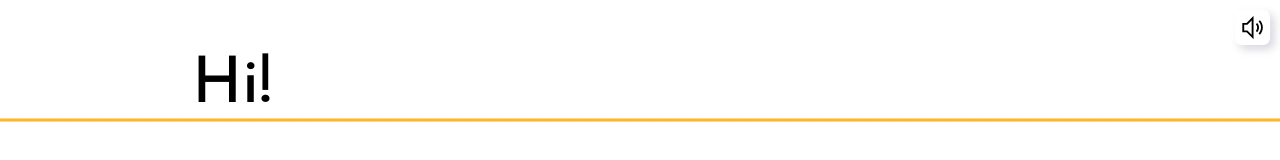
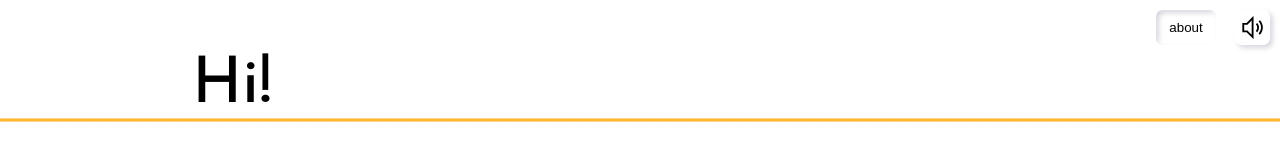
Before and after one commit to BohdanOne/bohdanone.github.io, a React (Create React App) app: page / in a window 1280 px wide. Shown: the top 160 px of the page. Built offline with nearby package versions, Linux system fonts and the light colour scheme.

Commit message:
Add MainNav, change scss vars to css vars

```diff
--- a/src/components/pages/Header.js
+++ b/src/components/pages/Header.js
@@ -1,12 +1,14 @@
 import React from 'react';
+import MainNav from '../parts/MainNav';
 import SoundToggler from '../parts/SoundToggler';
 // import Hamburger from '../parts/Hamburger';
 
 export default () => {
   return (
     <header className="Header">
+      <MainNav />
+      {/* <Hamburger /> */}
       <SoundToggler />
-      {/* <Hamburger /> */}
     </header>
   );
 };
--- /dev/null
+++ b/src/components/parts/MainNav.js
@@ -0,0 +1,20 @@
+import React from 'react';
+
+export default () => {
+  return (
+    <nav>
+      <button className="nav-button" aria-pressed="true">
+        about
+      </button>
+      {/* <button className="nav-button" aria-pressed="false">
+        skills
+      </button>
+      <button className="nav-button" aria-pressed="false">
+        projects
+      </button>
+      <button className="nav-button" aria-pressed="false">
+        contact
+      </button> */}
+    </nav>
+  );
+}
--- a/src/styles/_AboutPage.scss
+++ b/src/styles/_AboutPage.scss
@@ -58,10 +58,10 @@
         opacity: 0;
         animation: fade-in 1.5s 5s ease-in-out forwards;
         a {
-          color: $primary-col;
+          color: var(--primary-col);
           transition: color .3s;
           &:hover {
-            color: $hover-col;
+            color: var(--hover-col);
             cursor: pointer;
           }
         }
--- a/src/styles/_Header.scss
+++ b/src/styles/_Header.scss
@@ -7,4 +7,17 @@
   position: relative;
   width: 100%;
   z-index: 10;
+  .nav-button {
+    @extend .icon;
+    color: var(--primary-col);
+    padding: .2em 1em;
+    font-weight: 500;
+    transition: color .2s ease-in-out;
+    &:hover {
+      color: var(--hover-col);
+    }
+    &[aria-pressed="true"] {
+      box-shadow: var(--inset-shadow);
+    }
+  }
 }
--- a/src/styles/_base.scss
+++ b/src/styles/_base.scss
@@ -45,25 +45,21 @@ button {
 
 .icon {
   border-radius: .5em;
-  box-shadow:
-    -.3em -.3em .6em rgba(255,255,255,.7),
-    .3em .3em .6em rgba(111, 111, 143,.3);
+  box-shadow: var(--shadow);
   height: 2.2rem;
-  width: 2.2rem;
+  min-width: 2.2rem;
   margin: .6rem;
   padding: .2em;
   cursor: pointer;
-  fill: $primary-col;
+  fill: var(--primary-col);
   z-index: 10;
   transition:
     transform .2s ease-in-out,
     fill .2s ease-in-out;
     &:hover {
-      fill: $hover-col;
+      fill: var(--hover-col);
     }
     &:active {
-      box-shadow:
-        inset -.3em -.3em .6em rgba(255,255,255,.7),
-        inset .3em .3em .6em rgba(111, 111, 143,.3);
+      box-shadow: var(--inset-shadow)
     }
 }
--- a/src/styles/_variables.scss
+++ b/src/styles/_variables.scss
@@ -1,8 +1,16 @@
-$primary-col: #000;
-$secondary-col: #ffa600;
-$ternary-col: #7509b3;
-$ternary-light-col: #8914cc;
-$hover-col: #b37a12;
-$flash-col: #19ff85;
-$opposite-col: #004fb3;
-$opposite-light-col: #0070ff;
+:root {
+  --primary-col: #000;
+  --secondary-col: #ffa600;
+  --ternary-col: #7509b3;
+  --ternary-light-col: #8914cc;
+  --hover-col: #b37a12;
+  --flash-col: #19ff85;
+  --opposite-col: #004fb3;
+  --opposite-light-col: #0070ff;
+  --shadow:
+    -.2em -.2em .4em rgba(255,255,255,.7),
+    .2em .2em .4em rgba(111, 111, 143,.3);
+  --inset-shadow:
+    inset -.2em -.2em .4em rgba(255,255,255,.7),
+    inset .2em .2em .4em rgba(111, 111, 143,.3);
+}
```
Also changed, not shown: src/components/parts/Arrows.js (renamed from src/components/parts/Nav.js).
